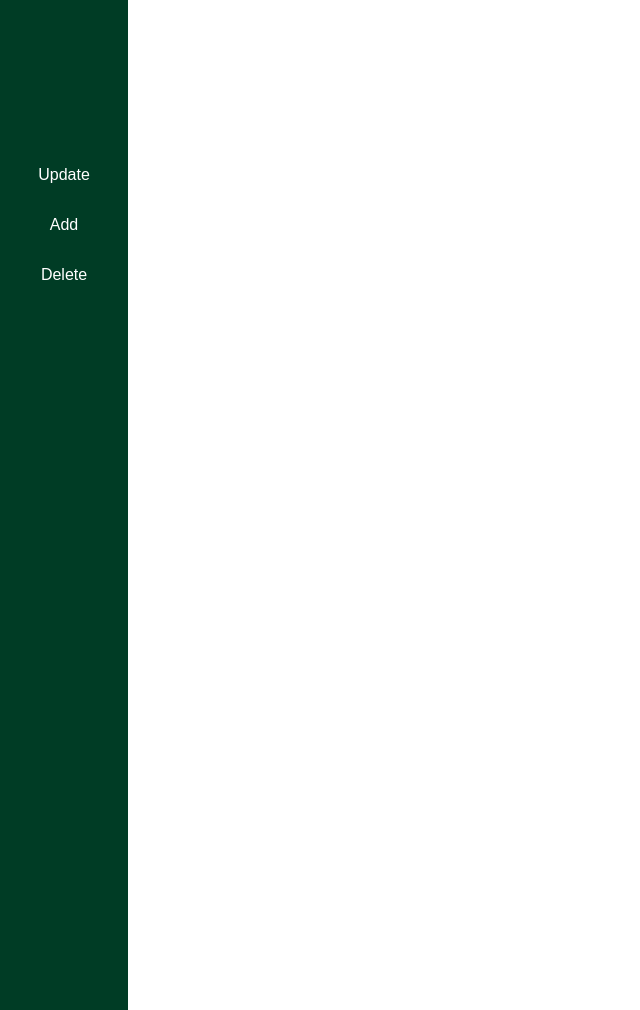
After one commit to SiRenzio/FoodTa, a PHP site: page /html/StoreInterFace/sideBar.php in a window 1280 px wide. The commit adds this page. Shown: the whole page, without its empty margins (0-640 px from the left). Run offline with PHP 8.4, Linux system fonts and the light colour scheme.

Commit message:
update kagina

```diff
--- /dev/null
+++ b/css/sideBar.css
@@ -0,0 +1,32 @@
+body {
+    margin: 0;
+    font-family: Arial, sans-serif;
+}
+
+.sidebar {
+    position: fixed;
+    top: 0;
+    left: 0;
+    width: 10%;
+    height: 100vh;
+    background-color: #003c25;
+    display: flex;
+    flex-direction: column;
+    align-items: center;
+    padding-top: 150px;
+}
+
+.sidebar-link {
+    display: block;
+    width: 100%;
+    height: 50px;
+    line-height: 50px;
+    text-align: center;
+    color: white;
+    text-decoration: none;
+    transition: background-color 0.3s ease;
+}
+
+.sidebar-link:hover {
+    background-color: #086944;
+}
--- /dev/null
+++ b/html/StoreInterFace/sideBar.php
@@ -0,0 +1,16 @@
+<!DOCTYPE html>
+<html lang="en">
+<head>
+    <meta charset="UTF-8">
+    <meta name="viewport" content="width=device-width, initial-scale=1.0">
+    <link rel="stylesheet" href="css/sideBar.css">
+    <title>Food</title>
+</head>
+<body>
+    <div class="sidebar">
+        <a href="index.php?command=update" class="sidebar-link">Update</a>
+        <a href="index.php?command=add" class="sidebar-link">Add</a>
+        <a href="index.php?command=delete" class="sidebar-link">Delete</a>
+    </div>
+</body>
+</html>
--- a/html/login_page.php
+++ b/html/login_page.php
@@ -8,7 +8,7 @@
 <body>
     <section class="logInPage">
             <div class="wrapper">
-                <form action="index.php?command=order" method="post">
+                <form action="index.php?command=login" method="post">
                     <h1>Login</h1>
                     <div class="input-field">
                         <input type="text" placeholder="Username" name="user" autocomplete="off" required>
--- a/html/order.php
+++ b/html/order.php
@@ -8,7 +8,6 @@
 </head>
 <body>
     <section class="container">
-        <a href='index.php?command=logout' class='logOutBTN'>Log Out</a>
         <img class="ftSecLogo" src="images/foodTaSectionLogo(Green).png" alt="Food Ta Logo">
         <h1 class="serTitle">FOOD TA! Restaurants</h1>
         <div class="store-list">
```
Also changed, not shown: connector/connector.php (+13 -11 lines), controller/controller.php (+45 -10 lines), css/updateProducts.css (added, +20 -0 lines), html/StoreInterFace/addProducts.php (added, +16 -0 lines), html/StoreInterFace/deleteProducts.php (added, +16 -0 lines), html/StoreInterFace/updateProducts.php (added, +16 -0 lines).
